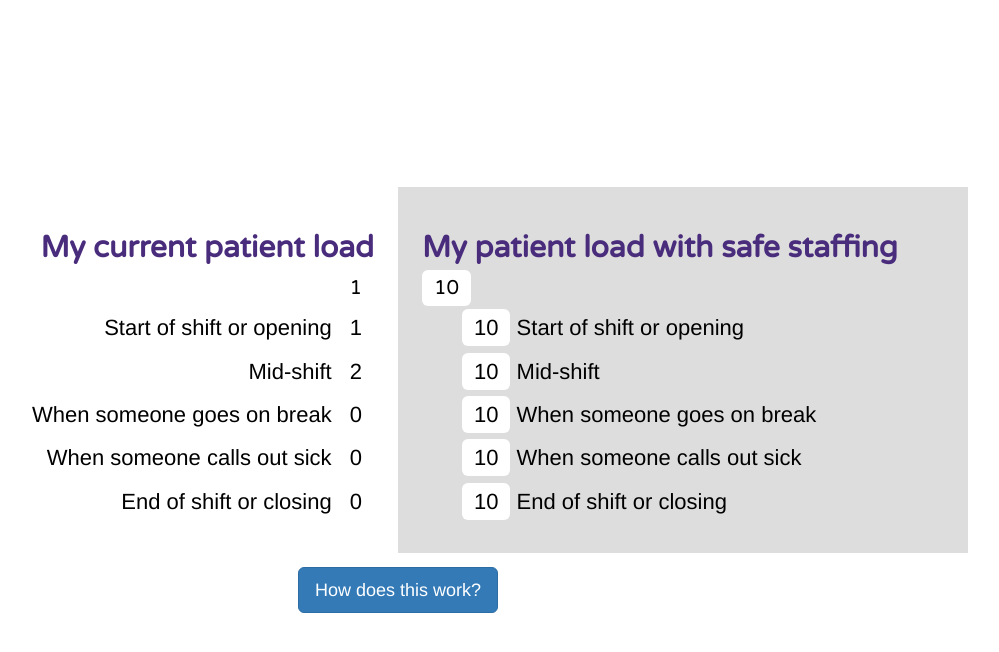
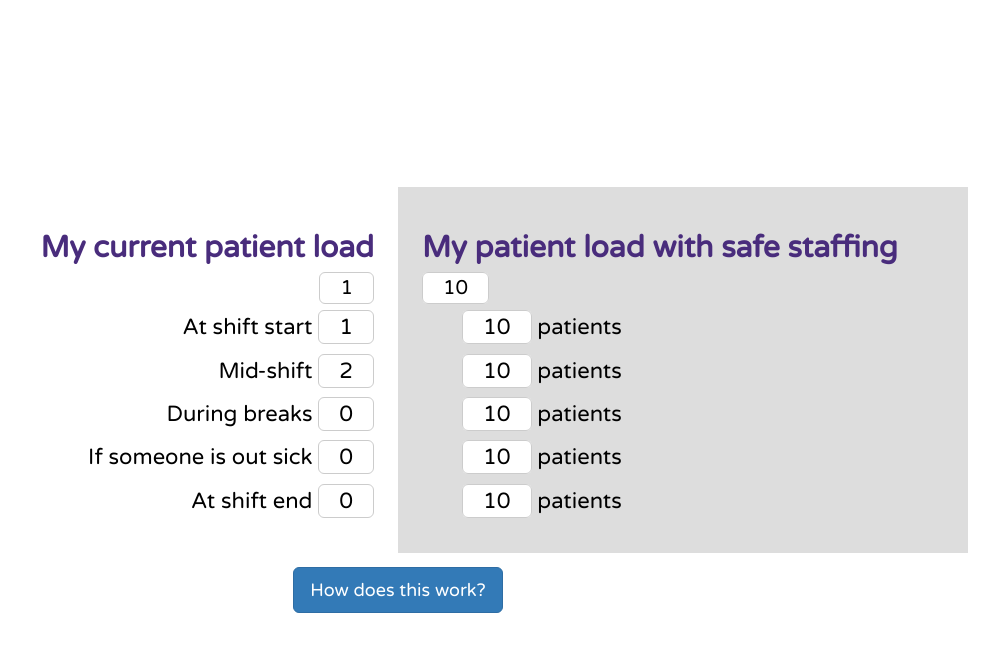
Before and after one commit to mattsedlar/DialysisCalc, a Django app: template form/templates/action.html in a window 1280 px wide. Shown: the top 652 px of the page, without its empty margins (242-1241 px from the left). Run offline with Django 3.2, Linux system fonts and the light colour scheme; data comes from the database, SQL or seed files in the repository; both versions use the stored data as it was after the commit; the template is opened without the code that fills it: values that come from a table or form of the project are taken from there, most other values are stand-ins (such as "Sample title", 1, 10 or a date in 2020); some libraries are stand-ins or nearby versions.

Commit message:
Text changes, additional style updates

```diff
--- a/form/static/js/scripts.js
+++ b/form/static/js/scripts.js
@@ -11,7 +11,7 @@ $(document).ready(function(){
     $('#step'+ step).css('display','block');
   });
   // Prevent Zero Values for Shifts
-  $(document).on("click", "#id_all, #id_opening, #id_mid, #id_breaks, #id_sick, #id_closing", function() {
+  $(document).on("click", "#id_all_shifts, #id_opening, #id_mid, #id_breaks, #id_sick, #id_closing", function() {
     $(this).css('color','#000');
   });
   // Social Worker Exception
--- a/form/static/styles/styles.css
+++ b/form/static/styles/styles.css
@@ -12,13 +12,16 @@ body {
  font-size: 62.5%;
 }
 
+h1, h2 {
+    font-weight: bold;
+}
+
 h1, h2, h3 {
   font-family: 'Varela Round', sans-serif;
   color: #492c7c;
-  font-weight: bold;
 }
 
-p, label {
+p, label, ul>li {
   font-size: 2em;
   font-family: 'Varela Round', sans-serif;
 }
@@ -29,6 +32,10 @@ p, label {
 .vertical-center-row {
     display: table-cell;
     vertical-align: middle;
+}
+
+select.form-control, .btn {
+  font-family: 'Varela Round', sans-serif;
 }
 
 
@@ -51,7 +58,7 @@ p, label {
   color:#000;
 }
 
-#id_all, #id_opening, #id_mid, #id_breaks, #id_sick, #id_closing {
+#id_all_shifts, #id_opening, #id_mid, #id_breaks, #id_sick, #id_closing {
   color: #fff;
   width: 100px;
 }
@@ -68,7 +75,7 @@ p, label {
     border-radius: 6px;
     background: #fff;
     background-color: #fff;
-    padding: 6px 12px;
+    padding: 3px 20px;
     color: #000;
-
+    border: 1px solid #ccc;
 }
--- a/form/templates/action.html
+++ b/form/templates/action.html
@@ -33,11 +33,11 @@
                 <h2><strong>My current patient load</strong></h2>
                 <p><span class="loads_value" style="{{ social }}">{{query.opening}}</span></p>
                 <ul class="loads" style="{{ other }}">
-                    <li> Start of shift or opening <span class="loads_value">{{ query.opening }}</span></li>
+                    <li> At shift start <span class="loads_value">{{ query.opening }}</span></li>
                     <li> Mid-shift <span class="loads_value">{{ query.mid }}</span></li>
-                    <li> When someone goes on break <span class="loads_value">{{ query.breaks }}</span></li>
-                    <li> When someone calls out sick <span class="loads_value">{{ query.sick }}</span></li>
-                    <li> End of shift or closing <span class="loads_value">{{ query.closing }}</span></li>
+                    <li> During breaks <span class="loads_value">{{ query.breaks }}</span></li>
+                    <li> If someone is out sick <span class="loads_value">{{ query.sick }}</span></li>
+                    <li> At shift end <span class="loads_value">{{ query.closing }}</span></li>
                 </ul>
             </div>
 
@@ -45,11 +45,11 @@
                 <h2><strong>My patient load with safe staffing</strong></h2>
                 <p><span class="loads_value" style="{{ social }}">{{ ratios }}</span></p>
                 <ul class="loads" style="{{ other }}">
-                    <li> <span class="loads_value">{{ ratios }}</span> Start of shift or opening </li>
-                    <li> <span class="loads_value">{{ ratios }}</span> Mid-shift </li>
-                    <li> <span class="loads_value">{{ ratios }}</span> When someone goes on break </li>
-                    <li> <span class="loads_value">{{ ratios }}</span> When someone calls out sick </li>
-                    <li> <span class="loads_value">{{ ratios }}</span> End of shift or closing </li>
+                    <li> <span class="loads_value">{{ ratios }}</span> patients</li>
+                    <li> <span class="loads_value">{{ ratios }}</span> patients</li>
+                    <li> <span class="loads_value">{{ ratios }}</span> patients</li>
+                    <li> <span class="loads_value">{{ ratios }}</span> patients</li>
+                    <li> <span class="loads_value">{{ ratios }}</span> patients</li>
                 </ul>
             </div>
 
@@ -61,8 +61,9 @@
 
     <div id="step4">
         <h1><strong>How Safe Staffing Works</strong></h1>
-        <h2>Staffing legislation mandating no more than <span id="ratio">{{ ratios }}</span> patients per 1 {{ query.position }} means every dialysis employer must guarantee that number
-is not exceeded — even on breaks and lunches; even if someone calls out sick. </h2><br/><br/>
+        <h3>Our staffing legislation mandates no more than:</h3>
+        <h3><strong><span id="ratio">{{ ratios }}</span> patients per 1 {{ query.position }}</strong></h3>
+        <h3 style="{{ other }}">Even on breaks and lunches; even if someone is out sick.</h3><br/><br/>
 
         <div id="btnStep4" class="btn btn-primary btn-lg btn-round">I want safe staffing!</div>
 
@@ -70,9 +71,15 @@ is not exceeded — even on breaks and lunches; even if someone calls out sick.
 
     <div id="step5">
 
-        <h2 class="text-left"><strong>It's Time to #Fix Dialysis</strong><br/><small>Our legislation would improve patient care and working conditions by setting safe staffing levels at dialysis clinics, yearly inspections and a minimum of 45 minutes between the end of one patient’s visit and the start of another. It would apply to registered nurses, patient care technicians and social workers.</small> </h2>
+        <h1 class="text-left">It's Time to #Fix Dialysis</h1>
+        <h3 class="text-left">Our legislation would improve patient care & working conditions by guaranteeing:</h3>
+        <ul class="text-left">
+          <li>Safe staffing levels at all times for RNs, PCTs and Social Workers</li>
+          <li>A minimum of 45 minutes between patients</li>
+          <li>Yearly inspections and fines</li>
+        </ul>
 
-        <h2 class="text-left"><strong>I Support Safe Staffing</strong></h2>
+        <h2 class="text-left"><strong>Yes! I support safe staffing</strong></h2>
 
         <form action="post_contact/" method="post">
         {% csrf_token %}
@@ -98,7 +105,7 @@ is not exceeded — even on breaks and lunches; even if someone calls out sick.
                       </div>
                   </div>
                   <input type="submit" class="btn btn-primary btn-lg btn-round" value="SUBMIT"/>
-                  <h2 class="text-left"><small>Insert worker petition text here</small></h2>
+
         </form>
         <br/><br/>
         <p class="text-left" style="font-size:12px">By providing my phone  number,  I understand  that SEIU and its locals and affiliates may use automated  calling technologies  and/or text message me on my cellular phone  on a periodic basis. SEIU will never charge for text message alerts. Carrier message and data rates may apply to such alerts. Text STOP to 787753 to stop receiving messages. Text HELP to 787753 for more information. </p>
```
Also changed, not shown: form/templates/index.html (+6 -6 lines), db.sqlite3.
